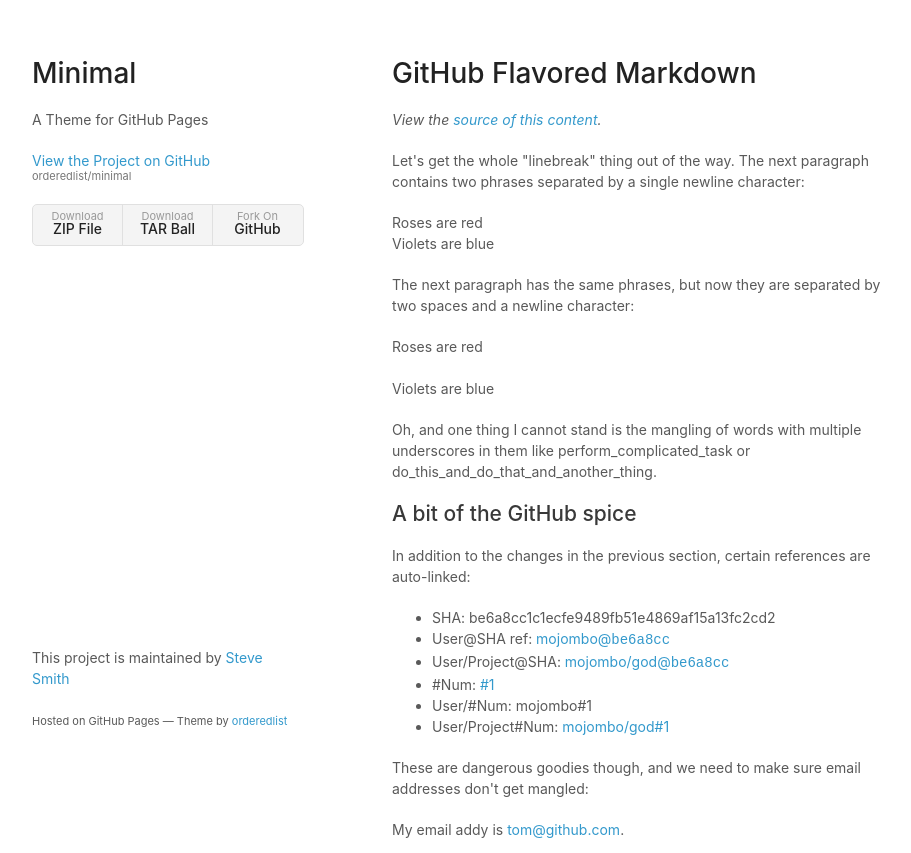
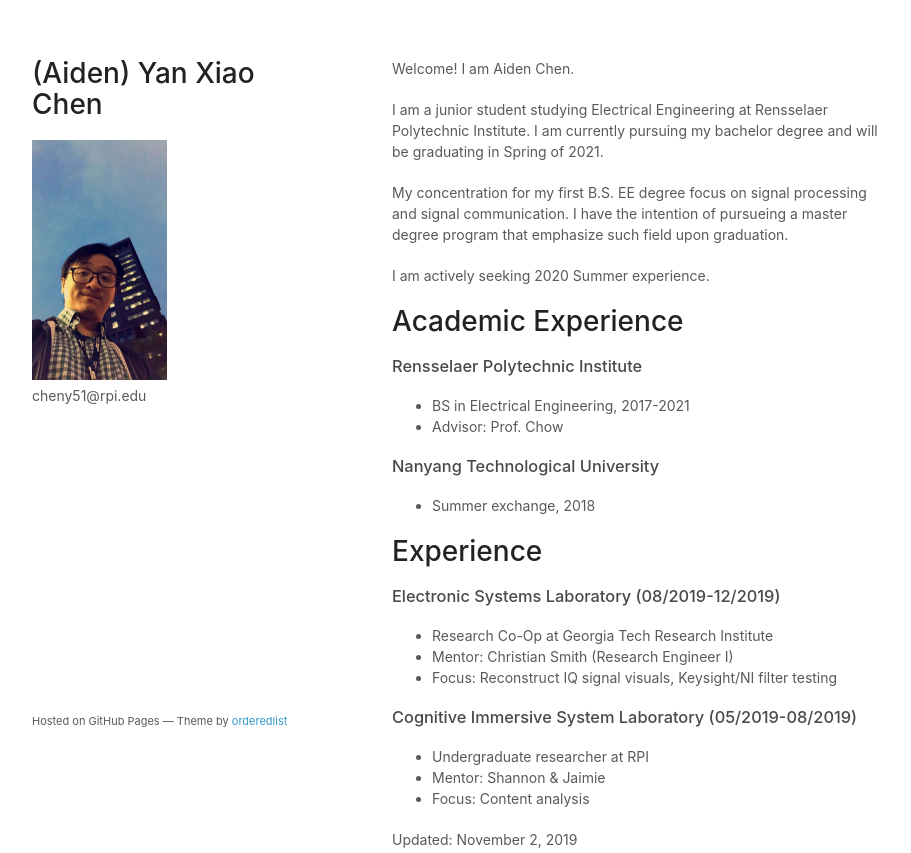
Before and after one commit to cheny51/homepage, a plain HTML site: page index.html in a window 1280 px wide. Shown: the top 853 px of the page, without its empty margins (178-1089 px from the left). Drawn offline with Linux system fonts and the light colour scheme.

Commit message:
Information update
fitting my information into the webpage as of November 2019.

```diff
--- a/index.html
+++ b/index.html
@@ -15,17 +15,57 @@
   <body>
     <div class="wrapper">
       <header>
-        <h1>Minimal</h1>
-        <p>A Theme for GitHub Pages</p>
-        <p class="view"><a href="http://github.com/orderedlist/minimal">View the Project on GitHub <small>orderedlist/minimal</small></a></p>
-        <ul>
-          <li><a href="https://github.com/orderedlist/minimal/zipball/master">Download <strong>ZIP File</strong></a></li>
-          <li><a href="https://github.com/orderedlist/minimal/tarball/master">Download <strong>TAR Ball</strong></a></li>
-          <li><a href="http://github.com/orderedlist/minimal">Fork On <strong>GitHub</strong></a></li>
-        </ul>
+        <h1>(Aiden) Yan Xiao Chen</h1>
+        <img src="images/profile_image_110219.jpg" alt='logo'>
+        <p>cheny51@rpi.edu</p>
       </header>
       <section>
-        <h1>GitHub Flavored Markdown</h1>
+        <p>Welcome! I am Aiden Chen. </p>
+
+        <p>
+          I am a junior student studying Electrical Engineering at Rensselaer Polytechnic Institute. I am currently pursuing
+          my bachelor degree and will be graduating in Spring of 2021.
+        </p>
+
+        <p>
+          My concentration for my first B.S. EE degree focus on signal processing and signal communication. I have the intention
+          of pursueing a master degree program that emphasize such field upon graduation.
+        </p>
+
+        <p>
+          I am actively seeking 2020 Summer experience.
+        </p>
+
+        <h1>Academic Experience</h1>
+        <h3>Rensselaer Polytechnic Institute</h3>
+        <ul>
+          <li>BS in Electrical Engineering, 2017-2021</li>
+          <li>Advisor: Prof. Chow</li>
+        </ul>
+
+        <h3>Nanyang Technological University</h3>
+        <ul>
+          <li>Summer exchange, 2018</li>
+        </ul>
+
+        <h1>Experience</h1>
+
+        <h3>Electronic Systems Laboratory (08/2019-12/2019)</h3>
+        <ul>
+          <li>Research Co-Op at Georgia Tech Research Institute</li>
+          <li>Mentor: Christian Smith (Research Engineer I)</li>
+          <li>Focus: Reconstruct IQ signal visuals, Keysight/NI filter testing</li>
+        </ul>
+
+        <h3>Cognitive Immersive System Laboratory (05/2019-08/2019)</h3>
+        <ul>
+          <li>Undergraduate researcher at RPI</li>
+          <li>Mentor: Shannon & Jaimie </li>
+          <li>Focus: Content analysis</li>
+        </ul>
+
+        <!--
+
 
         <p><em>View the <a href="http://github.github.com/github-flavored-markdown/sample_content.html">source of this content</a>.</em></p>
 
@@ -196,9 +236,10 @@
 
         <p>I get 10 times more traffic from <a href="http://google.com/" title="Google">Google</a> than from<br>
         <a href="http://search.yahoo.com/" title="Yahoo Search">Yahoo</a> or <a href="http://search.msn.com/" title="MSN Search">MSN</a>.</p>
+      -->
+      <p>Updated: November 2, 2019</p>
       </section>
       <footer>
-        <p>This project is maintained by <a href="http://github.com/orderedlist">Steve Smith</a></p>
         <p><small>Hosted on GitHub Pages &mdash; Theme by <a href="https://github.com/orderedlist">orderedlist</a></small></p>
       </footer>
     </div>
--- a/stylesheets/styles.css
+++ b/stylesheets/styles.css
@@ -40,6 +40,7 @@
 }
 
 a:hover {
+  font-weight:bold;
   color:#069;
 }
 
@@ -100,7 +101,7 @@
 }
 
 img {
-  max-width:100%;
+  max-width:50%;
 }
 
 header {
```
Also changed, not shown: images/profile_image_110219.jpg (added).
